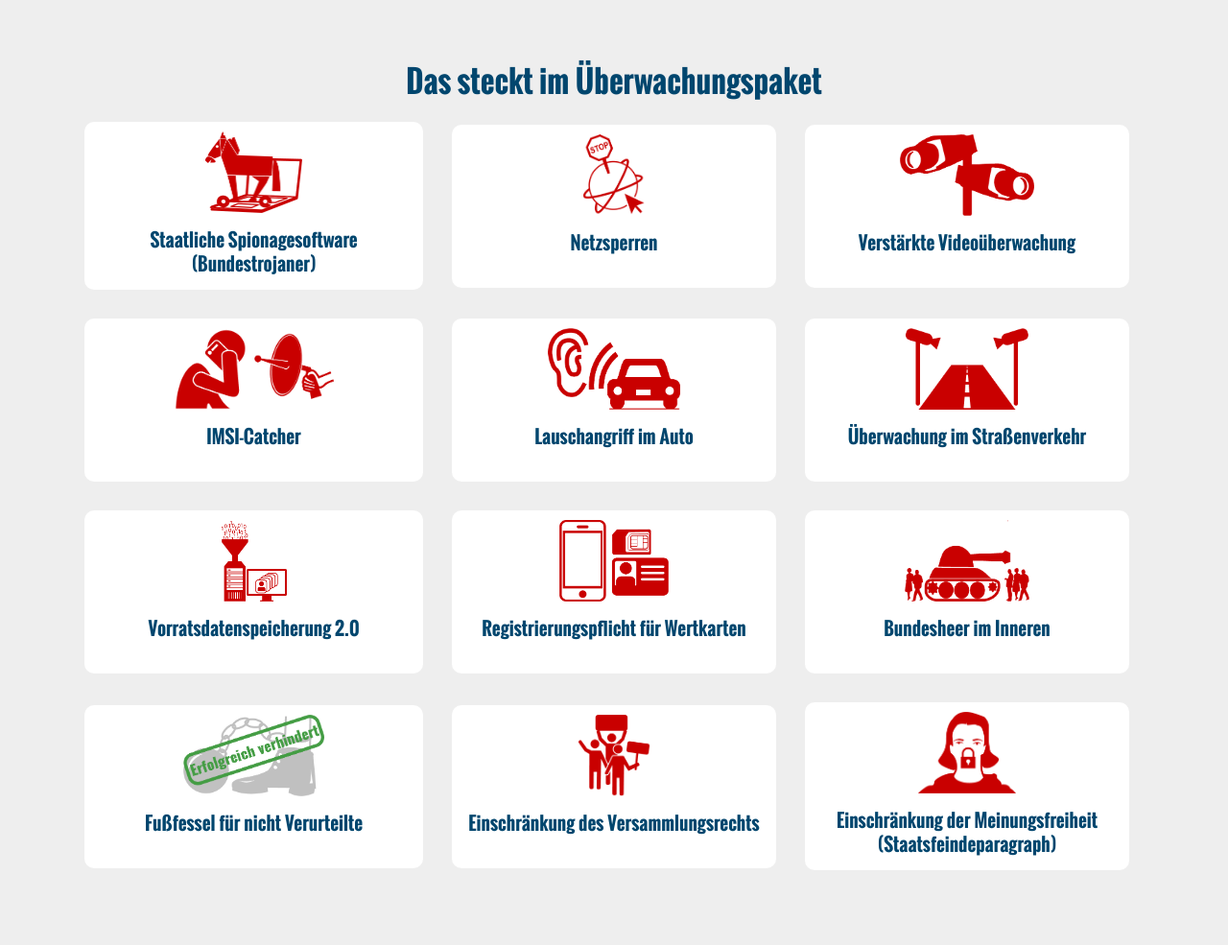
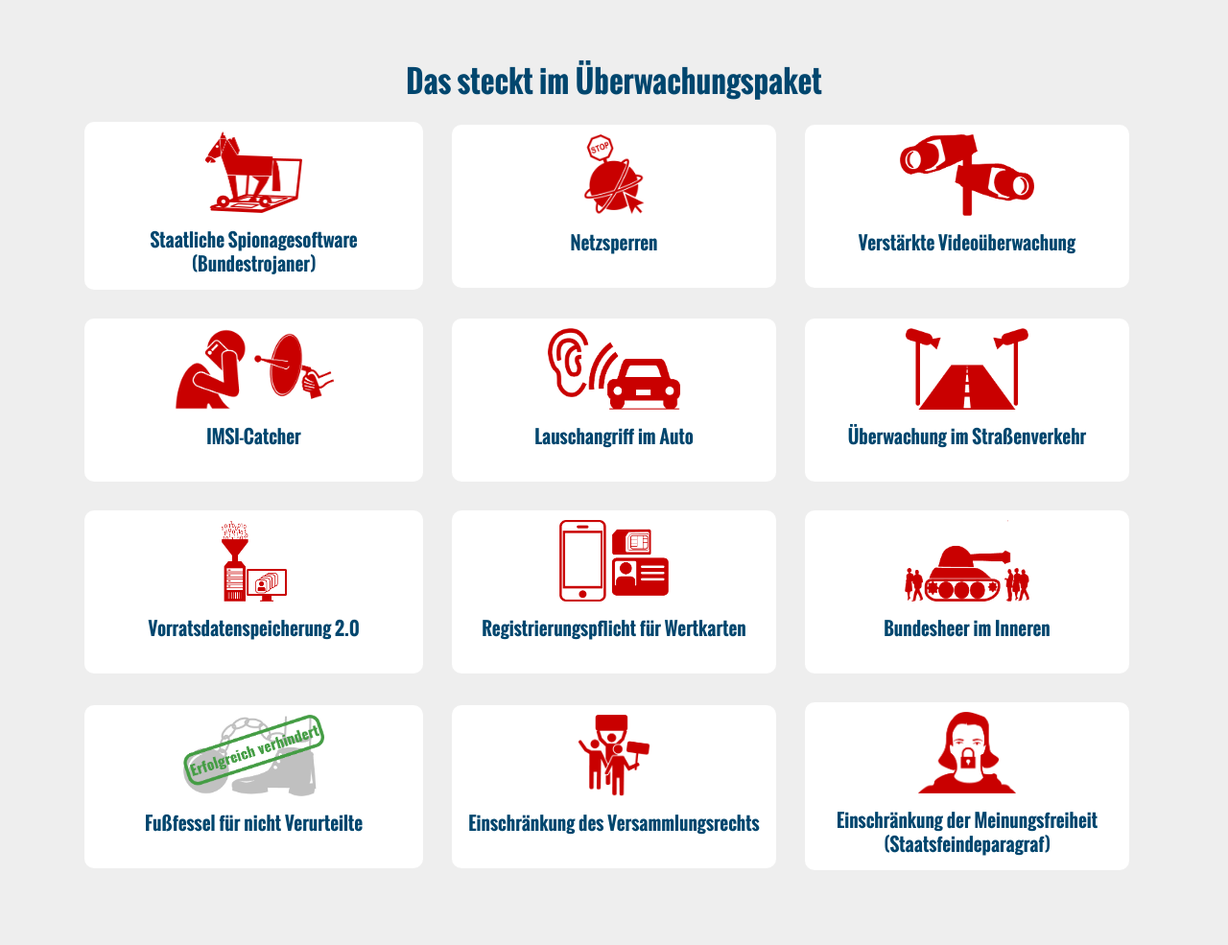
Before and after one commit to AKVorrat/ueberwachungspaket.at, a Flask app: template ueberwachungspaket/templates/index.html in a window 1280 px wide. Shown: the part 971-1956 px from the top of the page at 96% size. Run offline with Flask 2, Linux system fonts and the light colour scheme; the template is opened without the code that fills it: most values are stand-ins (such as "Sample title", 1, 10 or a date in 2020); parts of the project's set-up code (start-up, migrations or seed data) failed here and were passed over; some libraries are stand-ins or nearby versions.

Commit message:
Icon wall corrections

```diff
--- a/ueberwachungspaket/templates/index.html
+++ b/ueberwachungspaket/templates/index.html
@@ -150,7 +150,7 @@
 					<a href="https://epicenter.works/thema/ueberwachungspaket#Staatsfeind">
 						<div class="c-block">
 							<div class="center"><img src="static/img/icons/Meinungsfreiheit.png"></div>
-							<h4>Einschränkung der Meinungsfreiheit (Staatsfeindeparagraph)</h4>
+							<h4>Einschränkung der Meinungsfreiheit (Staatsfeindeparagraf)</h4>
 						</div>
 					</a>
 				</div>
```
Also changed, not shown: ueberwachungspaket/static/img/icons/Netzsperren.png.
